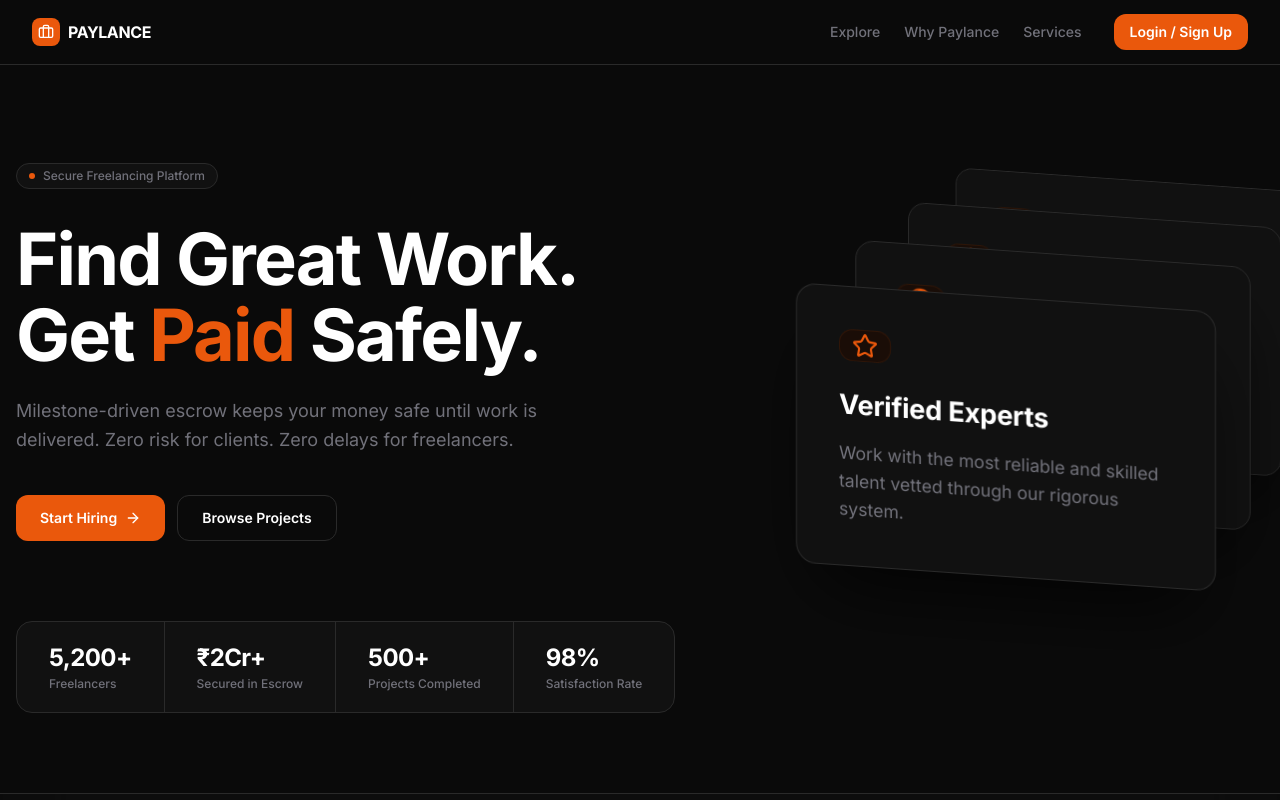
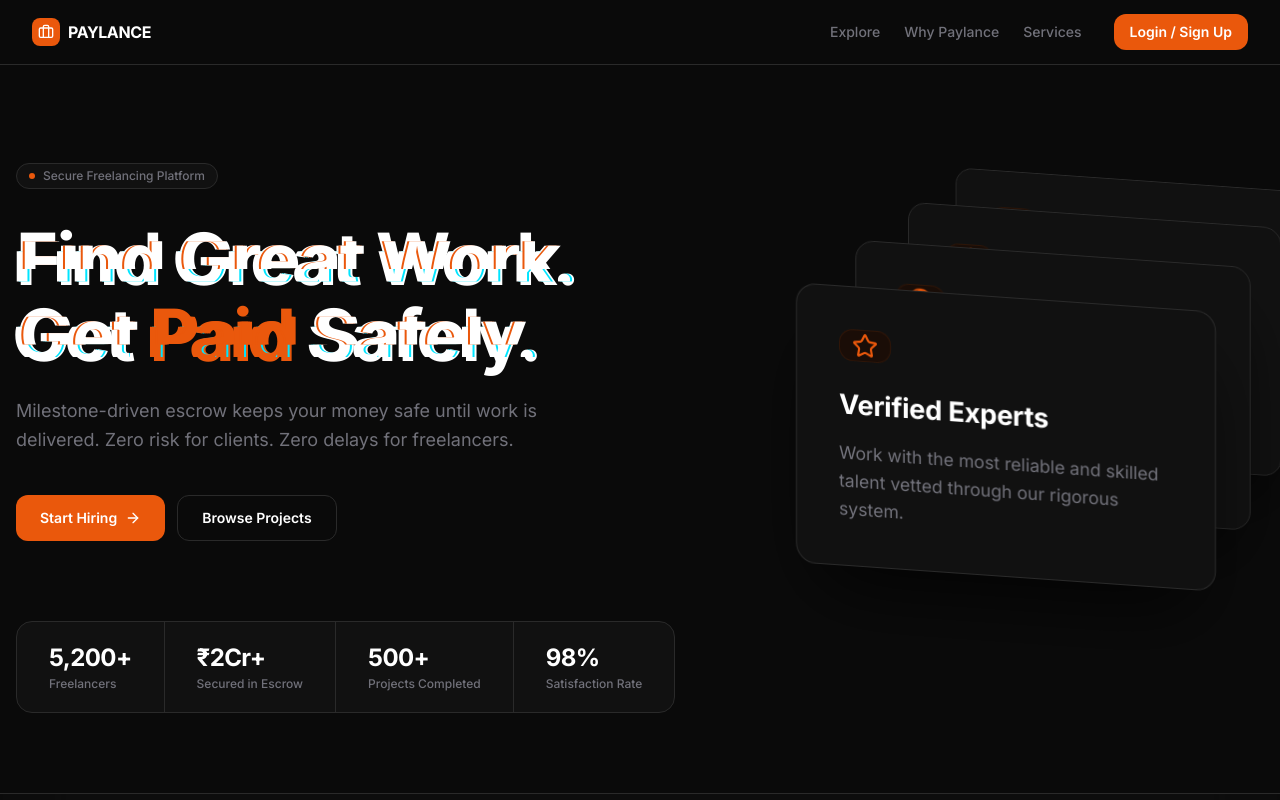
Before and after one commit to KhairnarLokesh/Paylance, a Next.js app: page / in a window 1280 px wide. Shown: the top 800 px of the page. Built offline with nearby package versions, Linux system fonts and the light colour scheme.

Commit message:
new componenet added

```diff
--- /dev/null
+++ b/components/GlitchText.jsx
@@ -0,0 +1,110 @@
+'use client';
+
+const glitchStyles = `
+.glitch {
+  position: relative;
+  display: inline-block;
+  user-select: none;
+}
+
+.glitch::after,
+.glitch::before {
+  content: attr(data-text);
+  position: absolute;
+  top: 0;
+  left: 0;
+  width: 100%;
+  height: 100%;
+  background: transparent;
+  overflow: hidden;
+  clip-path: inset(0 0 0 0);
+}
+
+.glitch:not(.enable-on-hover)::after {
+  left: 4px;
+  text-shadow: var(--after-shadow, -2px 0 #EA580C);
+  animation: animate-glitch var(--after-duration, 3s) infinite linear alternate-reverse;
+}
+.glitch:not(.enable-on-hover)::before {
+  left: -4px;
+  text-shadow: var(--before-shadow, 2px 0 #00E5FF);
+  animation: animate-glitch var(--before-duration, 2s) infinite linear alternate-reverse;
+}
+
+.glitch.enable-on-hover::after,
+.glitch.enable-on-hover::before {
+  content: '';
+  opacity: 0;
+  animation: none;
+}
+
+.glitch.enable-on-hover:hover::after {
+  content: attr(data-text);
+  opacity: 1;
+  left: 4px;
+  text-shadow: var(--after-shadow, -2px 0 #EA580C);
+  animation: animate-glitch var(--after-duration, 3s) infinite linear alternate-reverse;
+}
+.glitch.enable-on-hover:hover::before {
+  content: attr(data-text);
+  opacity: 1;
+  left: -4px;
+  text-shadow: var(--before-shadow, 2px 0 #00E5FF);
+  animation: animate-glitch var(--before-duration, 2s) infinite linear alternate-reverse;
+}
+
+@keyframes animate-glitch {
+  0%   { clip-path: inset(20% 0 50% 0); }
+  5%   { clip-path: inset(10% 0 60% 0); }
+  10%  { clip-path: inset(15% 0 55% 0); }
+  15%  { clip-path: inset(25% 0 35% 0); }
+  20%  { clip-path: inset(30% 0 40% 0); }
+  25%  { clip-path: inset(40% 0 20% 0); }
+  30%  { clip-path: inset(10% 0 60% 0); }
+  35%  { clip-path: inset(15% 0 55% 0); }
+  40%  { clip-path: inset(25% 0 35% 0); }
+  45%  { clip-path: inset(30% 0 40% 0); }
+  50%  { clip-path: inset(20% 0 50% 0); }
+  55%  { clip-path: inset(10% 0 60% 0); }
+  60%  { clip-path: inset(15% 0 55% 0); }
+  65%  { clip-path: inset(25% 0 35% 0); }
+  70%  { clip-path: inset(30% 0 40% 0); }
+  75%  { clip-path: inset(40% 0 20% 0); }
+  80%  { clip-path: inset(20% 0 50% 0); }
+  85%  { clip-path: inset(10% 0 60% 0); }
+  90%  { clip-path: inset(15% 0 55% 0); }
+  95%  { clip-path: inset(25% 0 35% 0); }
+  100% { clip-path: inset(30% 0 40% 0); }
+}
+`;
+
+const GlitchText = ({
+    children,
+    speed = 0.5,
+    enableShadows = true,
+    enableOnHover = false,
+    className = ""
+}) => {
+    const inlineStyles = {
+        "--after-duration": `${speed * 3}s`,
+        "--before-duration": `${speed * 2}s`,
+        "--after-shadow": enableShadows ? "-2px 0 #EA580C" : "none",
+        "--before-shadow": enableShadows ? "2px 0 #00E5FF" : "none"
+    };
+    const hoverClass = enableOnHover ? "enable-on-hover" : "";
+
+    return (
+        <>
+            <style dangerouslySetInnerHTML={{ __html: glitchStyles }} />
+            <span
+                className={`glitch ${hoverClass} ${className}`}
+                style={inlineStyles}
+                data-text={children}
+            >
+                {children}
+            </span>
+        </>
+    );
+};
+
+export default GlitchText;
--- a/components/LandingPage.jsx
+++ b/components/LandingPage.jsx
@@ -15,6 +15,7 @@ import {
 } from "lucide-react";
 import CardSwap, { Card } from "@/components/CardSwap";
 import GlareHover from "@/components/GlareHover";
+import GlitchText from "@/components/GlitchText";
 
 export default function LandingPage() {
   const { setCurrentView, user, logout, notifications } = useApp();
@@ -160,8 +161,10 @@ export default function LandingPage() {
             </div>
             {/* Headline */}
             <h1 className="text-5xl md:text-6xl lg:text-[72px] font-bold tracking-tight leading-[1.05] text-white mb-6">
-              Find Great Work.<br />
-              Get <span className="text-[#EA580C]">Paid</span> Safely.
+              <GlitchText speed={0.4}>Find Great Work.</GlitchText><br />
+              <GlitchText speed={0.4}>Get</GlitchText>{" "}
+              <GlitchText speed={0.4} className="text-[#EA580C]">Paid</GlitchText>{" "}
+              <GlitchText speed={0.4}>Safely.</GlitchText>
             </h1>
             <p className="text-lg text-[#71717A] max-w-xl leading-relaxed mb-10">
               Milestone-driven escrow keeps your money safe until work is delivered. Zero risk for clients. Zero delays for freelancers.
```
